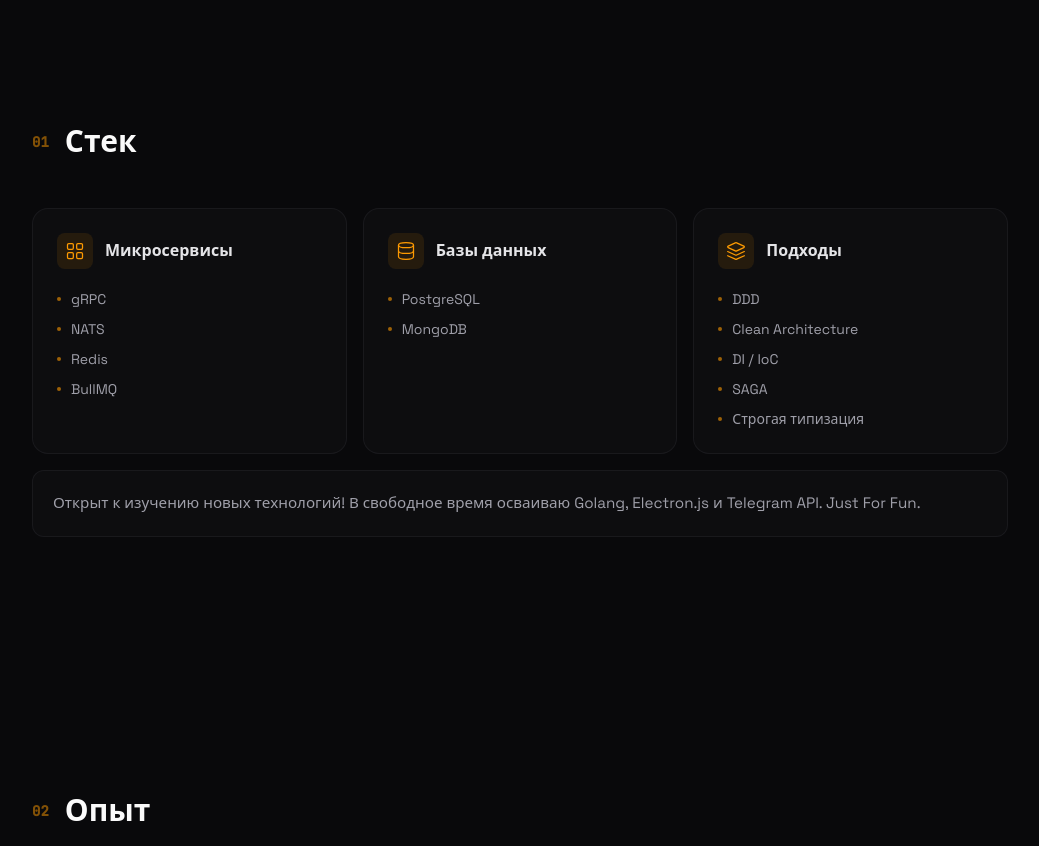
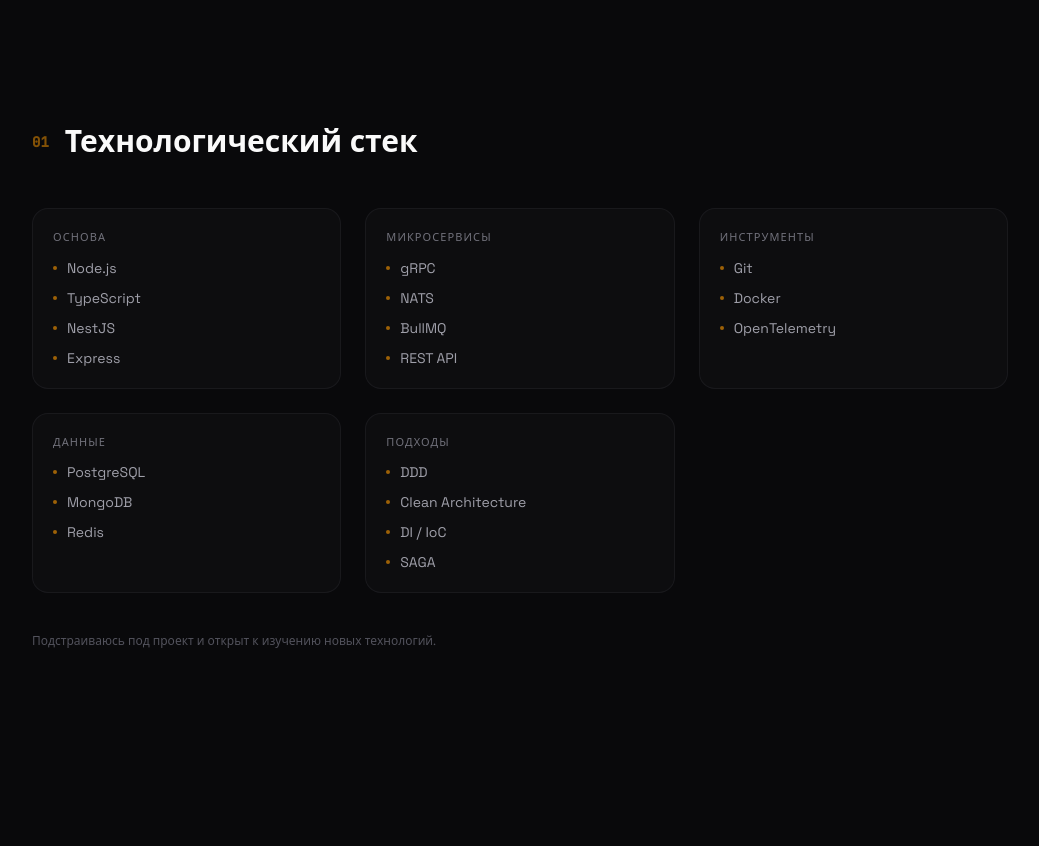
Before and after one commit to osipovts/cv, a React (Vite) app: page / in a window 1280 px wide. Shown: the part 740-1586 px from the top of the page, without its empty margins (120-1159 px from the left). Built offline with nearby package versions, Linux system fonts and the light colour scheme.

Commit message:
feat: reworked skills #1

```diff
--- a/src/components/Skills.tsx
+++ b/src/components/Skills.tsx
@@ -1,67 +1,26 @@
 import { motion } from 'framer-motion';
 import { Section, fadeIn } from './Section';
 
-const skillGroups = [
+const groups = [
+  {
+    title: 'Основа',
+    items: ['Node.js', 'TypeScript', 'NestJS', 'Express'],
+  },
   {
     title: 'Микросервисы',
-    icon: (
-      <svg
-        className="w-5 h-5"
-        viewBox="0 0 24 24"
-        fill="none"
-        stroke="currentColor"
-        strokeWidth="1.5"
-        strokeLinecap="round"
-        strokeLinejoin="round"
-        aria-hidden="true"
-      >
-        <rect x="3" y="3" width="7" height="7" rx="1.5" />
-        <rect x="14" y="3" width="7" height="7" rx="1.5" />
-        <rect x="3" y="14" width="7" height="7" rx="1.5" />
-        <rect x="14" y="14" width="7" height="7" rx="1.5" />
-      </svg>
-    ),
-    skills: ['gRPC', 'NATS', 'Redis', 'BullMQ'],
+    items: ['gRPC', 'NATS', 'BullMQ', 'REST API'],
   },
   {
-    title: 'Базы данных',
-    icon: (
-      <svg
-        className="w-5 h-5"
-        viewBox="0 0 24 24"
-        fill="none"
-        stroke="currentColor"
-        strokeWidth="1.5"
-        strokeLinecap="round"
-        strokeLinejoin="round"
-        aria-hidden="true"
-      >
-        <ellipse cx="12" cy="5" rx="9" ry="3" />
-        <path d="M3 5V19a9 3 0 0 0 18 0V5" />
-        <path d="M3 12a9 3 0 0 0 18 0" />
-      </svg>
-    ),
-    skills: ['PostgreSQL', 'MongoDB'],
+    title: 'Инструменты',
+    items: ['Git', 'Docker', 'OpenTelemetry'],
+  },
+  {
+    title: 'Данные',
+    items: ['PostgreSQL', 'MongoDB', 'Redis'],
   },
   {
     title: 'Подходы',
-    icon: (
-      <svg
-        className="w-5 h-5"
-        viewBox="0 0 24 24"
-        fill="none"
-        stroke="currentColor"
-        strokeWidth="1.5"
-        strokeLinecap="round"
-        strokeLinejoin="round"
-        aria-hidden="true"
-      >
-        <path d="m12.83 2.18a2 2 0 0 0-1.66 0L2.6 6.08a1 1 0 0 0 0 1.83l8.58 3.91a2 2 0 0 0 1.66 0l8.58-3.9a1 1 0 0 0 0-1.83Z" />
-        <path d="m22 17.65-9.17 4.16a2 2 0 0 1-1.66 0L2 17.65" />
-        <path d="m22 12.65-9.17 4.16a2 2 0 0 1-1.66 0L2 12.65" />
-      </svg>
-    ),
-    skills: ['DDD', 'Clean Architecture', 'DI / IoC', 'SAGA', 'Строгая типизация'],
+    items: ['DDD', 'Clean Architecture', 'DI / IoC', 'SAGA'],
   },
 ];
 
@@ -71,49 +30,37 @@
       <div className="max-w-5xl mx-auto px-6">
         <motion.h2 variants={fadeIn} className="text-3xl font-bold mb-12 flex items-center gap-4">
           <span className="font-mono text-sm text-amber-500/50">01</span>
-          Стек
+          Технологический стек
         </motion.h2>
 
-        <div className="grid sm:grid-cols-2 lg:grid-cols-3 gap-4">
-          {skillGroups.map((group) => (
+        <div className="grid grid-cols-2 sm:grid-cols-3 gap-4 md:gap-6">
+          {groups.map((group) => (
             <motion.div
               key={group.title}
               variants={fadeIn}
-              className="p-6 rounded-2xl border border-zinc-800/50 bg-zinc-900/30"
+              className="p-5 rounded-2xl border border-zinc-800/50 bg-zinc-900/30"
             >
-              {/* Иконка + заголовок */}
-              <div className="flex items-center gap-3 mb-5">
-                <div className="flex items-center justify-center w-9 h-9 rounded-lg bg-amber-500/10 text-amber-500">
-                  {group.icon}
-                </div>
-                <h3 className="font-semibold text-zinc-200">{group.title}</h3>
-              </div>
-
-              {/* Список скиллов */}
+              <p className="text-[11px] text-zinc-500 uppercase tracking-widest mb-3">
+                {group.title}
+              </p>
               <ul className="space-y-2.5" role="list">
-                {group.skills.map((skill) => (
-                  <li key={skill} className="flex items-center gap-2.5 text-sm text-zinc-400">
+                {group.items.map((item) => (
+                  <li key={item} className="flex items-center gap-2.5 text-sm text-zinc-400">
                     <span
                       className="block w-1 h-1 rounded-full bg-amber-500/60 shrink-0"
                       aria-hidden="true"
                     />
-                    {skill}
+                    {item}
                   </li>
                 ))}
               </ul>
             </motion.div>
           ))}
         </div>
-        <motion.div
-          key="last"
-          variants={fadeIn}
-          className="p-5 rounded-xl border border-zinc-800/50 bg-zinc-900/30 space-y-4 mt-4"
-        >
-          <div className="max-w-5xl mx-auto px-0 text-left text-[0.95rem] leading-relaxed text-zinc-400">
-            Открыт к изучению новых технологий! В свободное время осваиваю Golang, Electron.js и
-            Telegram API. Just For Fun.
-          </div>
-        </motion.div>
+
+        <motion.p variants={fadeIn} className="mt-10 text-xs text-zinc-600">
+          Подстраиваюсь под проект и открыт к изучению новых технологий.
+        </motion.p>
       </div>
     </Section>
   );
```
